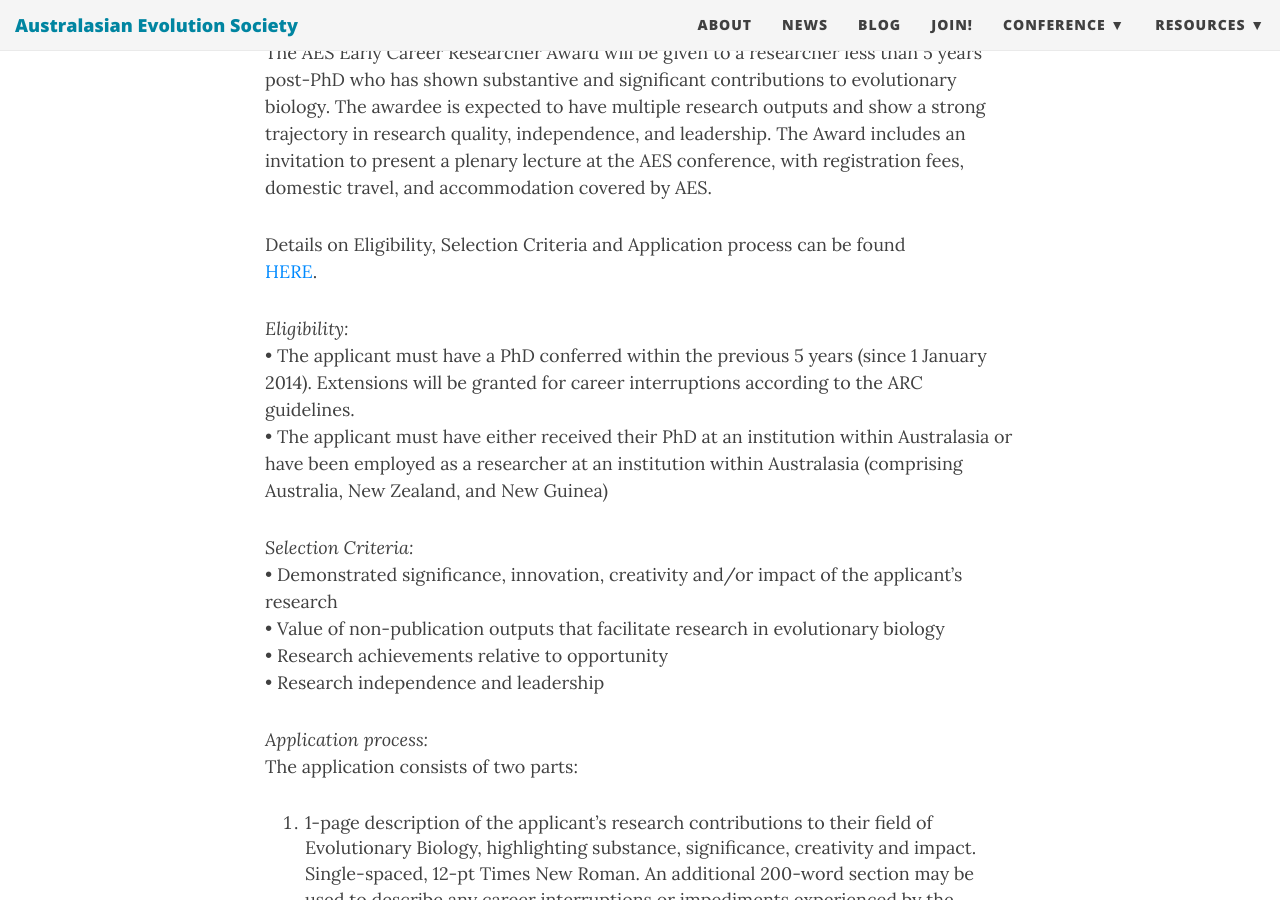
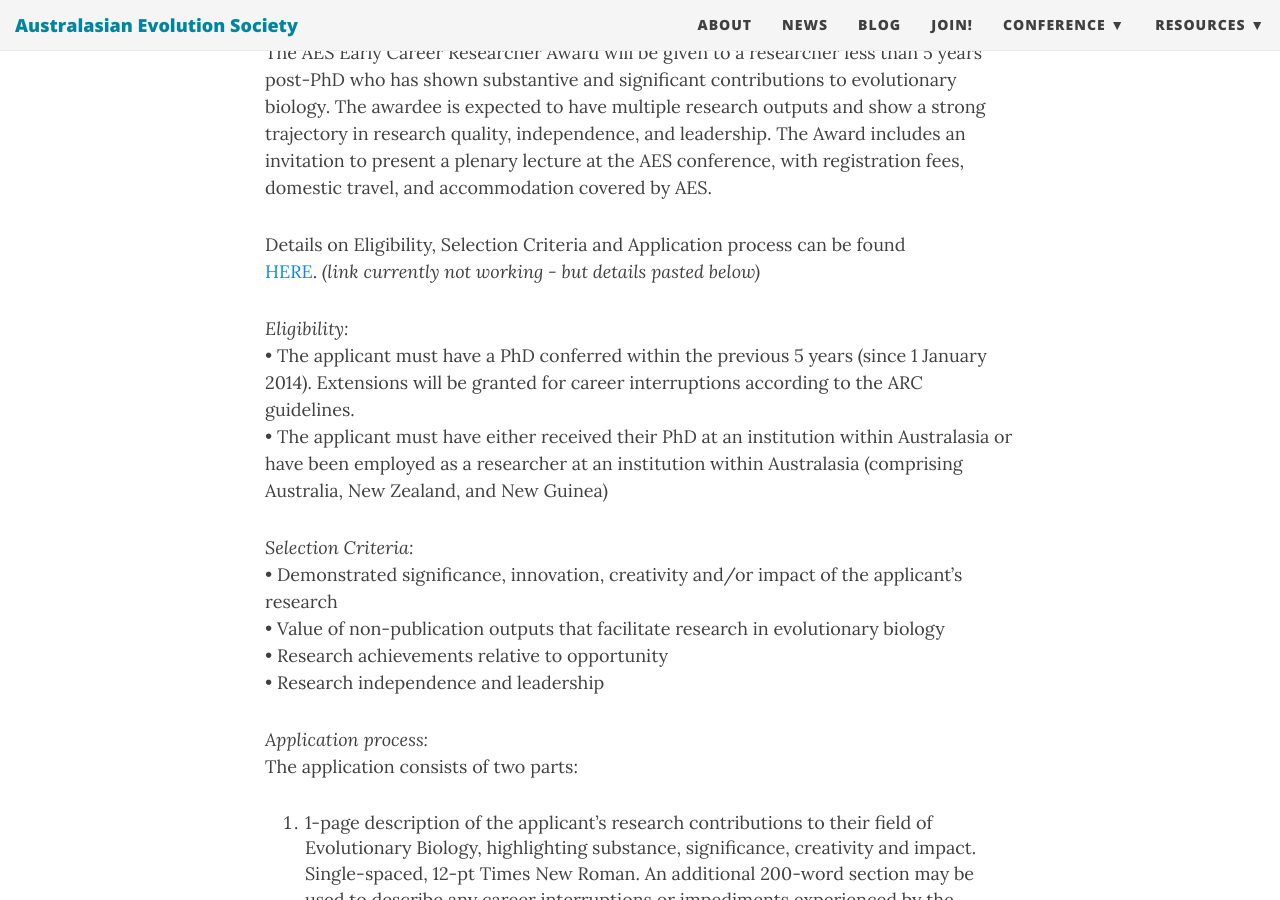
Before and after one commit to ausevo/ausevo.github.io, a Jekyll site: the page built from prizes.md, in a window 1280 px wide and 900 px high, scrolled down 683 px. Built offline with Jekyll 4.4.1, drawn with Linux system fonts in a browser that asks for light colours; nearby versions of some CDN libraries.

Commit message:
Update prizes.md

```diff
--- a/prizes.md
+++ b/prizes.md
@@ -21,7 +21,7 @@ The AES Early Career Researcher Award will be given to a researcher less than 5
 The Award includes an invitation to present a plenary lecture at the AES conference, with registration fees, domestic travel, and accommodation covered by AES.
 
 Details on Eligibility, Selection Criteria and Application process can be found
-[HERE](http://ausevo.github.io/docs/AES_ECR_Award.docx).
+[HERE](http://ausevo.github.io/docs/AES_ECR_Award.docx).   *(link currently not working - but details pasted below)*
 
 
 
```
